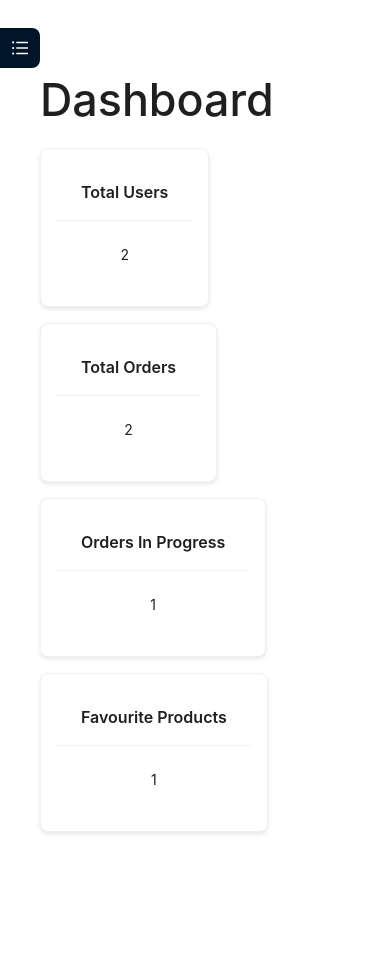
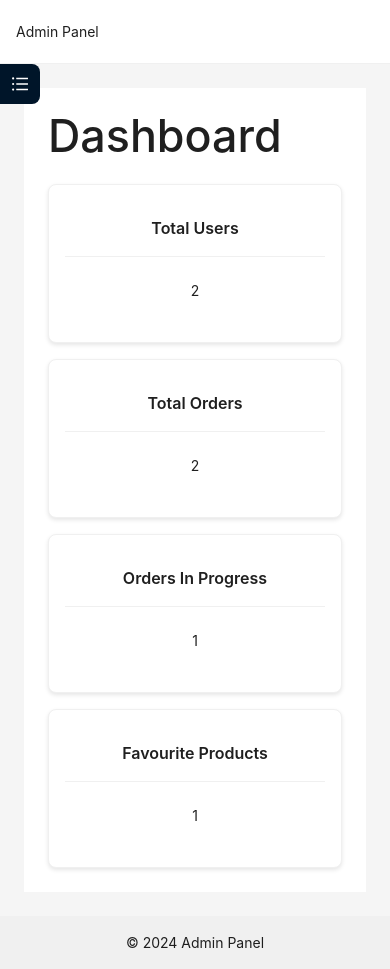
Before and after one commit to Chilingaryan/ms-lily, a React (Vite) app: page / in a window 390 px wide. Before the commit the page ends 880 px from the top, so only its background shows below. Built offline with nearby package versions, Linux system fonts and the light colour scheme.

Commit message:
Fix layout responsiveness and add sticky header

```diff
--- a/src/App.module.scss
+++ b/src/App.module.scss
@@ -1,3 +1,6 @@
 #root {
   min-height: 100vh;
+  width: 100%;
+  display: flex;
+  flex-direction: column;
 }
--- a/src/index.scss
+++ b/src/index.scss
@@ -24,10 +24,9 @@
 
 body {
   margin: 0;
-  display: flex;
-  place-items: center;
   min-width: 320px;
   min-height: 100vh;
+  background-color: #f0f2f5;
 }
 
 h1 {
--- a/src/layout/AdminLayout.module.scss
+++ b/src/layout/AdminLayout.module.scss
@@ -1,4 +1,7 @@
 .layout {
+  min-height: 100vh;
+}
+.sider {
   min-height: 100vh;
 }
 .logo {
@@ -8,8 +11,23 @@
   font-size: 20px;
   font-weight: bold;
 }
+.header {
+  position: sticky;
+  top: 0;
+  z-index: 1;
+  width: 100%;
+  background: #fff;
+  padding: 0 16px;
+  line-height: 64px;
+  border-bottom: 1px solid #f0f0f0;
+}
 .content {
-  margin: 24px 16px;
+  margin: 24px;
   background: #fff;
   padding: 24px;
 }
+.footer {
+  text-align: center;
+  padding: 16px;
+  background: #f0f0f0;
+}
--- a/src/layout/AdminLayout.tsx
+++ b/src/layout/AdminLayout.tsx
@@ -2,14 +2,14 @@
 import { Link, Outlet, useLocation } from 'react-router-dom'
 import styles from './AdminLayout.module.scss'
 
-const { Header, Content, Sider } = Layout
+const { Header, Content, Footer, Sider } = Layout
 
 export default function AdminLayout() {
   const location = useLocation()
 
   return (
     <Layout className={styles.layout}>
-      <Sider breakpoint="lg" collapsedWidth="0">
+      <Sider breakpoint="lg" collapsedWidth="0" className={styles.sider}>
         <div className={styles.logo}>Admin</div>
         <Menu
           theme="dark"
@@ -25,10 +25,11 @@
         />
       </Sider>
       <Layout>
-        <Header style={{ background: '#fff', padding: 0 }} />
+        <Header className={styles.header}>Admin Panel</Header>
         <Content className={styles.content}>
           <Outlet />
         </Content>
+        <Footer className={styles.footer}>© 2024 Admin Panel</Footer>
       </Layout>
     </Layout>
   )
```
